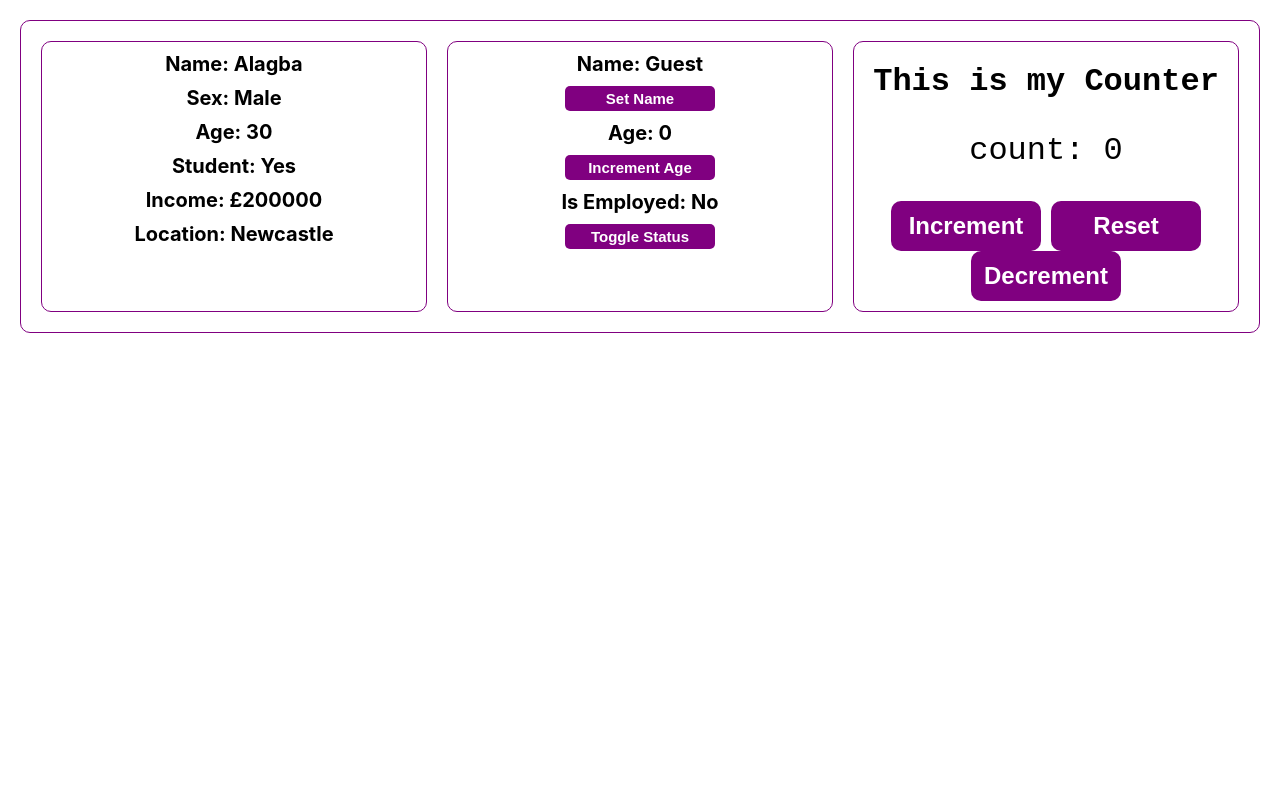
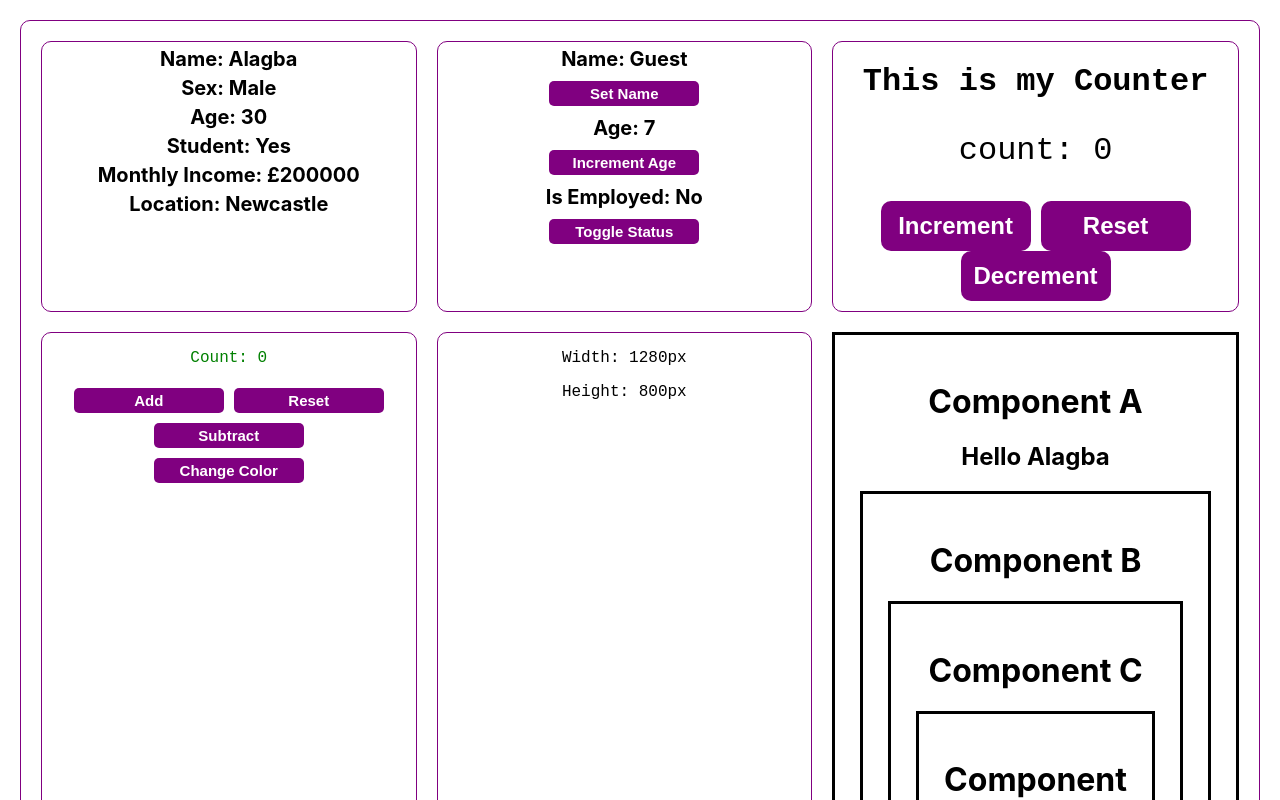
Before and after one commit to alagbamoses-era/react-properties, a React (Create React App) app: page / in a window 1280 px wide. Shown: the top 800 px of the page. Built offline with nearby package versions, Linux system fonts and the light colour scheme.

Commit message:
added window app

```diff
--- a/src/App.css
+++ b/src/App.css
@@ -1,5 +1,9 @@
+
+
 .App {
   text-align: center;
+  margin-top: 100px;
+
 }
 
 .students {
--- a/src/App.js
+++ b/src/App.js
@@ -1,7 +1,10 @@
 import './App.css';
+import { ComponentA } from './components/ComponentA';
 import { Counter } from './components/Counter';
 import MyComponents from './components/MyComponents';
 import { Students } from './components/props';
+import Components from './components/UseEffect.Counter';
+import { Window } from './components/WindowResize';
 
 function App() {
   return (
@@ -11,6 +14,9 @@ function App() {
 
   <MyComponents />
   <Counter />
+  <Components />
+  <Window />
+  <ComponentA />
   </div>
 )
 
--- /dev/null
+++ b/src/components/ComponentA.jsx
@@ -0,0 +1,22 @@
+import React, {useState} from 'react'
+
+import ComponentB from './ComponentB'
+
+
+import './props.css'
+
+export const ComponentA =() => {
+    const [user, setUser] = useState("Alagba")
+
+
+    return (
+        <div className="box">
+            <h1>Component A</h1>
+            <h2>{`Hello ${user}`}</h2>
+            <ComponentB />
+
+
+        </div>
+    )
+
+}
--- /dev/null
+++ b/src/components/ComponentB.jsx
@@ -0,0 +1,16 @@
+
+import ComponentC from './ComponentC'
+function ComponentB() {
+
+
+    return (
+        <div className="box">
+            <h1>Component B</h1>
+            <ComponentC />
+
+        </div>
+    )
+
+}
+
+export default ComponentB;
--- /dev/null
+++ b/src/components/ComponentC.jsx
@@ -0,0 +1,16 @@
+import ComponentD from './ComponentD'
+
+function ComponentC() {
+
+
+    return (
+        <div className="box">
+            <h1>Component C</h1>
+            <ComponentD />
+
+        </div>
+    )
+
+}
+
+export default ComponentC
--- /dev/null
+++ b/src/components/ComponentD.jsx
@@ -0,0 +1,15 @@
+
+
+function ComponentD() {
+
+
+    return (
+        <div className="box">
+            <h1>Component D</h1>
+
+        </div>
+    )
+
+}
+
+export default ComponentD
--- a/src/components/MyComponents.jsx
+++ b/src/components/MyComponents.jsx
@@ -3,11 +3,11 @@ import './props.css'
 
 function MyComponents () {
     const [name, setName] = useState("Guest");
-    const [age, setAge] = useState(0);
+    const [age, setAge] = useState(7);
     const [isEmployed, setIsEmployed] = useState(false)
 
     const updateName = () => {
-        setName("Alagba")
+        setName("Glory")
     }
 
     const incrementAge = () => {
--- /dev/null
+++ b/src/components/UseEffect.Counter.jsx
@@ -0,0 +1,40 @@
+import React, {useState, useEffect} from "react";
+import './props.css'
+
+function Components () {
+    const [count, setCount] = useState(0);
+    const [color, setColor] = useState("green")
+
+    useEffect(() => {
+        document.title = `Count: ${count} ${color}`;
+    }, [count, color]);
+
+    function addCount() {
+        setCount(c => c + 1);
+    }
+    function subtractCount() {
+        setCount(c => c - 1);
+    }
+    function reset() {
+        setCount(0);
+    }
+
+    function changeColor() {
+        setColor(c => c === "green"? "red" : "green")
+    }
+
+    return (
+        <div className="counter-container">
+        <p style={{color: color}}>Count: {count}</p>
+        <button onClick={addCount} className="employee-button">Add</button>
+        <button onClick={reset} className="employee-button">Reset</button>
+        <button onClick={subtractCount} className="employee-button">Subtract</button>
+        <br/>
+        <button onClick={changeColor}className="employee-button">Change Color</button>
+
+
+        </div >
+    )
+}
+
+export default Components;
--- /dev/null
+++ b/src/components/WindowResize.jsx
@@ -0,0 +1,37 @@
+import React, {useState, useEffect} from 'react';
+import './props.css'
+
+export const Window = () => {
+    const [width, setWidth] = useState(window.innerWidth)
+    const [height, setHeight] = useState(window.innerHeight)
+
+    useEffect(()=>{
+        window.addEventListener("resize", handleResize);
+        console.log("add event")
+
+
+        return () => {
+            window.removeEventListener("resize", handleResize)
+            console.log("remove event")
+
+        }
+
+    }, [])
+
+
+
+
+    function handleResize() {
+        setWidth(window.innerWidth)
+        setHeight(window.innerHeight)
+    }
+
+
+    return (
+        <div className='window'>
+            <p>Width: {width}px</p>
+            <p>Height: {height}px</p>
+        </div>
+
+    )
+}
--- a/src/components/props.css
+++ b/src/components/props.css
@@ -5,7 +5,7 @@
 }
 
 .student p {
-    margin: 10px;
+    margin: 5px;
     padding: 0;
     font-size: 20px;
     font-weight: bold;
@@ -17,7 +17,7 @@
     height: 25px;
     font-size: 15px;
     font-weight: bold;
-    margin: 0px 5px;
+    margin: 5px 5px;
     background-color: purple;
     color: white;
     border: none;
@@ -56,3 +56,21 @@
 .counter-button:hover {
 background-color: "green";
 }
+
+
+.window {
+    text-align: center;
+    font-family: 'Courier New', Courier, monospace;
+    margin-top: 0;
+    margin-bottom: 0;
+    padding-bottom: 10px;
+    border: 1px solid purple;
+    border-radius: 10px;
+
+}
+
+.box {
+    border: 3px solid black;
+    padding: 25px;
+
+}
--- a/src/components/props.jsx
+++ b/src/components/props.jsx
@@ -9,7 +9,7 @@ export const Students =(props) => {
             <p>Sex: {props.sex}</p>
             <p>Age: {props.age}</p>
             <p>Student: {props.isStudent? "Yes" : "no"}</p>
-            <p>Income: £{props.income}</p>
+            <p>Monthly Income: £{props.income}</p>
             <p>Location: {props.location}</p>
         </div>
     )
```
